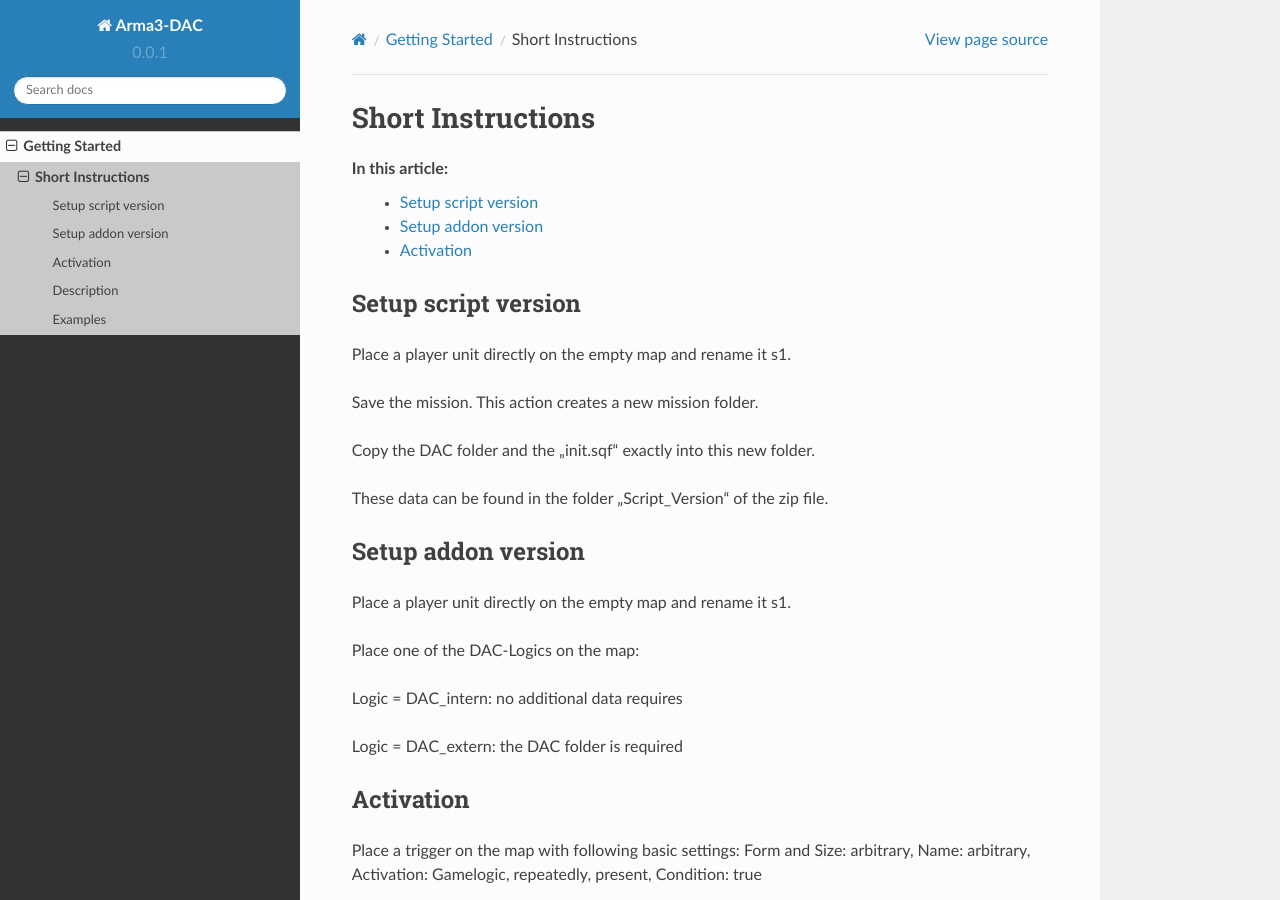
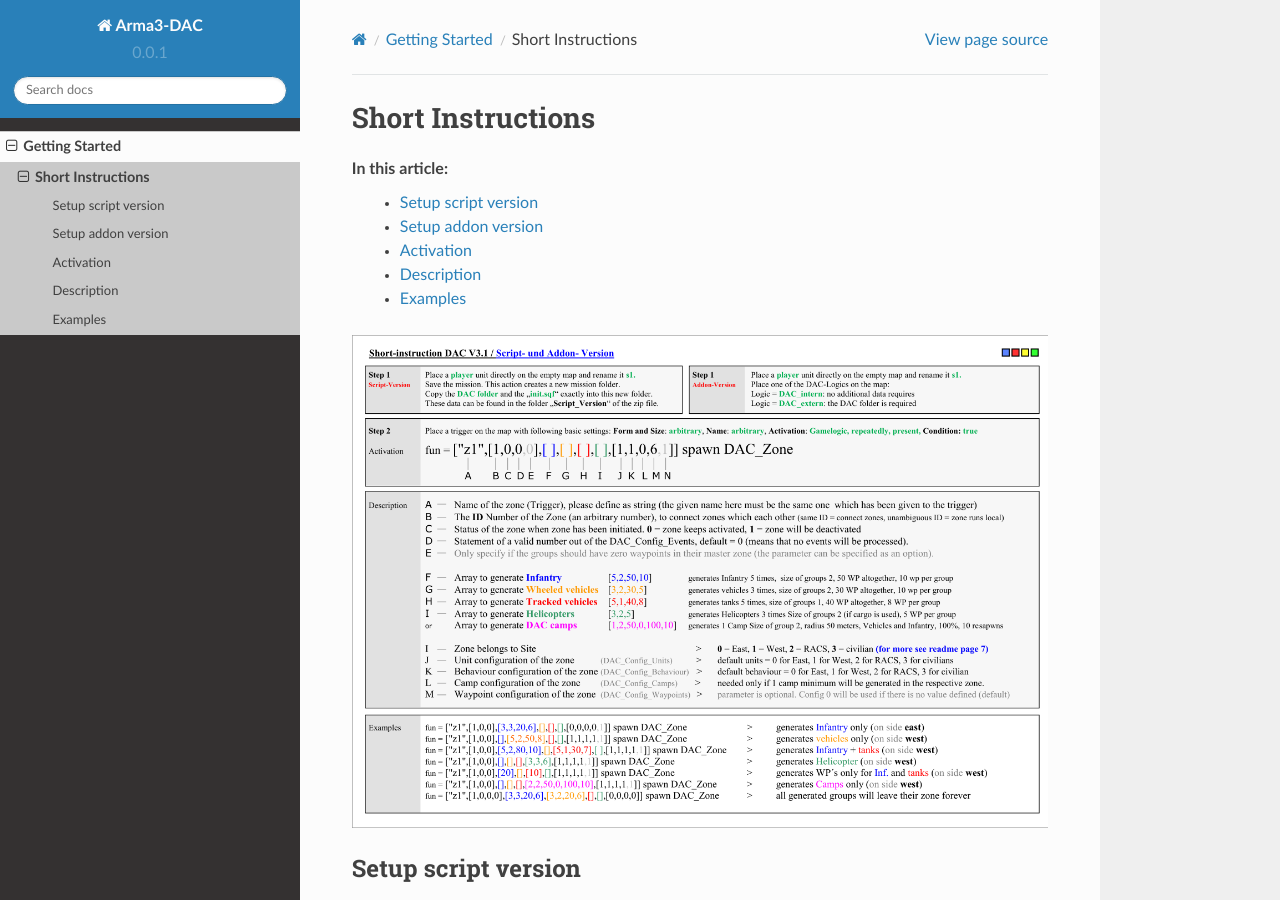
Before and after one commit to JonBons/Arma3-DAC, a Sphinx documentation site: the page built from docs/getting-started/short-instructions.rst, in a window 1280 px wide and 900 px high. Built offline with Sphinx 7.4.7 and the Read the Docs theme 2.0.0, drawn with Linux system fonts in a browser that asks for light colours.

Commit message:
Added original source image of short instructions page.

```diff
--- a/docs/getting-started/short-instructions.rst
+++ b/docs/getting-started/short-instructions.rst
@@ -5,6 +5,10 @@
 	- `Setup script version`_
 	- `Setup addon version`_
 	- `Activation`_
+	- `Description`_
+	- `Examples`_
+
+.. image:: short-instructions/_static/page1.png
 
 Setup script version
 --------------------
```
Also changed, not shown: docs/getting-started/short-instructions/_static/page1.png (added).
